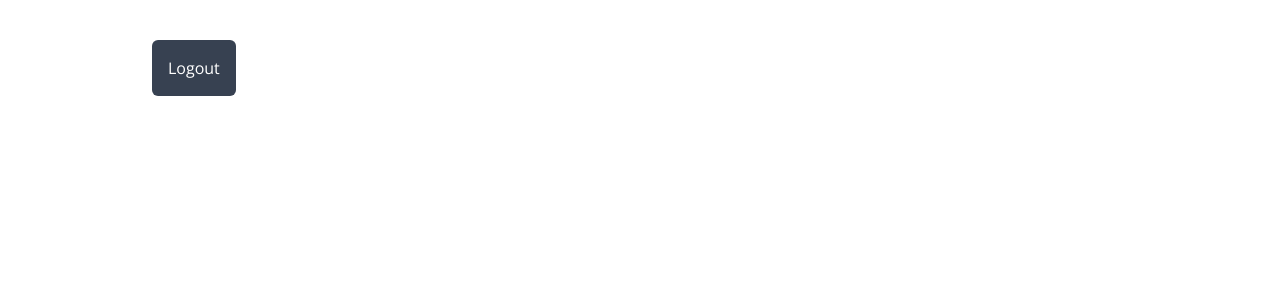
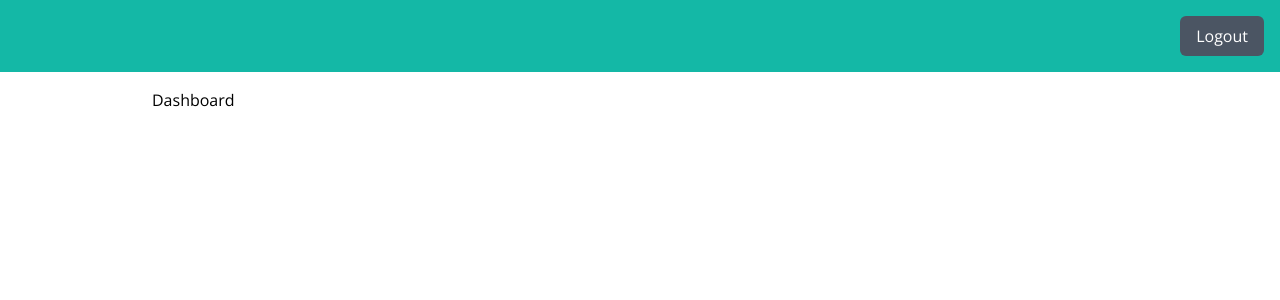
Before and after one commit to ting-yun-career/auth-test, a Next.js app: page /dashboard in a window 1280 px wide. Shown: the top 300 px of the page. Built offline with nearby package versions, Linux system fonts and the light colour scheme.

Commit message:
move signout to dashboard header

```diff
--- /dev/null
+++ b/src/app/(component)/(sign-out)/SignOutBtn.tsx
@@ -0,0 +1,14 @@
+"use client";
+
+import { signOut } from "next-auth/react";
+
+export default function SignOutBtn() {
+  return (
+    <button
+      className="text-center bg-gray-600 hover:bg-gray-700 rounded-md p-[0.5rem] px-4 text-white cursor-pointer"
+      onClick={() => signOut({ callbackUrl: "/login", redirect: true })}
+    >
+      Logout
+    </button>
+  );
+}
--- /dev/null
+++ b/src/app/dashboard/layout.tsx
@@ -0,0 +1,22 @@
+import type { Metadata } from "next";
+import SignOutBtn from "../(component)/(sign-out)/SignOutBtn";
+
+export const metadata: Metadata = {
+  title: "NextJS Demo: Dashboard",
+  description: "Author: Ting Yun, 2024",
+};
+
+export default function DashboardLayout({
+  children,
+}: Readonly<{
+  children: React.ReactNode;
+}>) {
+  return (
+    <>
+      <div className="flex justify-end w-full bg-teal-500 p-[1rem]">
+        <SignOutBtn />
+      </div>
+      {children}
+    </>
+  );
+}
--- a/src/app/dashboard/page.tsx
+++ b/src/app/dashboard/page.tsx
@@ -1,16 +1,3 @@
-"use client";
-
-import { signOut } from "next-auth/react";
-
 export default function Dashboard() {
-  return (
-    <main className="mx-auto mt-4 max-w-5xl px-6">
-      <button
-        className="text-center flex-1 mt-6 bg-gray-700 hover:bg-lightColor hover:font-semibold rounded-md p-[1rem] px-4  text-white cursor-pointer"
-        onClick={() => signOut({ callbackUrl: "/login", redirect: true })}
-      >
-        Logout
-      </button>
-    </main>
-  );
+  return <main className="mx-auto mt-4 max-w-5xl px-6">Dashboard</main>;
 }
--- a/src/app/layout.tsx
+++ b/src/app/layout.tsx
@@ -2,6 +2,7 @@ import type { Metadata } from "next";
 import "./globals.css";
 import { NextAuthProvider } from "./Provider";
 import { OpenSans, inter } from "./fonts";
+import SignOutBtn from "./(component)/(sign-out)/SignOutBtn";
 
 export const metadata: Metadata = {
   title: "NextJS Demo",
```
